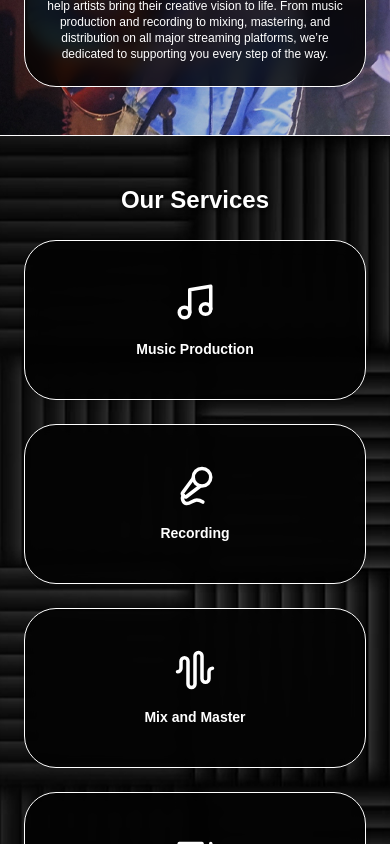
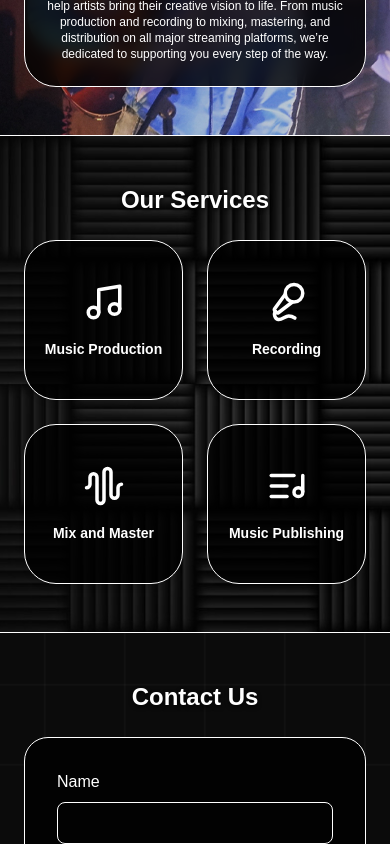
Before and after one commit to joshuakitong/box-studio, a React (Vite) app: page / in a window 390 px wide. Shown: the part 1040-1884 px from the top of the page. Built offline with nearby package versions, Linux system fonts and the light colour scheme.

Commit message:
feat: add animation to home page services section

```diff
--- a/src/sections/ServicesHome.jsx
+++ b/src/sections/ServicesHome.jsx
@@ -1,8 +1,13 @@
+import { useEffect, useRef } from "react";
+import { gsap } from "gsap";
 import { Music, MicVocal, AudioWaveform, ListMusic } from "lucide-react";
 import { useNavigate } from "react-router-dom";
 
 export default function Services() {
   const navigate = useNavigate();
+  const containerRef = useRef(null);
+  const titleRef = useRef(null);
+  const cardsRef = useRef([]);
 
   const services = [
     {
@@ -27,18 +32,55 @@ export default function Services() {
     },
   ];
 
+  useEffect(() => {
+    const container = containerRef.current;
+    const title = titleRef.current;
+    const cards = cardsRef.current;
+
+    gsap.set(container, { opacity: 0, filter: "blur(4px)" });
+    gsap.set(title, { opacity: 0, y: 10, filter: "blur(4px)" });
+    gsap.set(cards, { opacity: 0, y: 10, filter: "blur(4px)" });
+
+    let hasAnimated = false;
+
+    const observer = new IntersectionObserver(
+      ([entry]) => {
+        if (entry.isIntersecting && !hasAnimated) {
+          hasAnimated = true;
+
+          const timeline = gsap.timeline();
+
+          timeline.to(container, { opacity: 1, filter: "blur(0px)", duration: 1, ease: "power2.out" })
+            .to(title, { opacity: 1, y: 0, filter: "blur(0px)", duration: 0.7, ease: "power2.out" })
+            .to(cards, { opacity: 1, y: 0, filter: "blur(0px)", duration: 0.7, ease: "power2.out" });
+
+          observer.disconnect();
+        }
+      },
+      { threshold: 0.3 }
+    );
+
+    observer.observe(container);
+
+    return () => observer.disconnect();
+  }, []);
+
   return (
     <div
+      ref={containerRef}
       className="relative w-full bg-cover bg-center bg-no-repeat border-b"
       style={{
         backgroundImage: `url(${import.meta.env.BASE_URL}services/servicesbackground.jpg)`,
       }}
     >
       <div className="relative z-10 max-w-6xl mx-auto px-6 pt-12 pb-12">
-        <h2 className="text-2xl sm:text-3xl font-bold text-center mb-6 text-white">
+        <h2
+          ref={titleRef}
+          className="text-2xl sm:text-3xl font-bold text-center mb-6 text-white"
+        >
           Our Services
         </h2>
-        <div className="grid grid-cols-1 sm:grid-cols-2 lg:grid-cols-4 gap-6">
+        <div ref={cardsRef} className="grid grid-cols-2 sm:grid-cols-4 gap-6">
           {services.map(({ title, description, icon: Icon }, idx) => (
             <div
               onClick={() => navigate("/services")}
```
